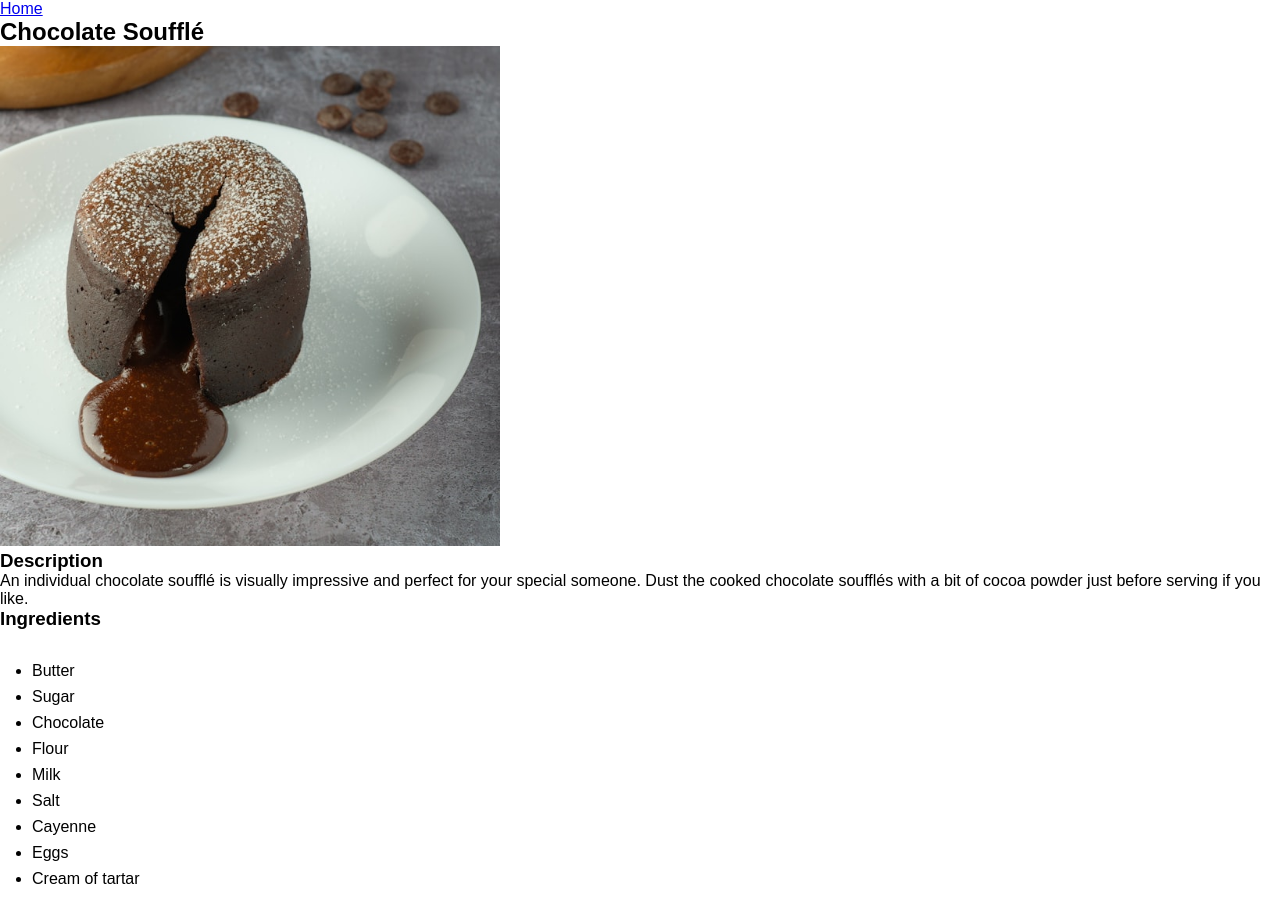
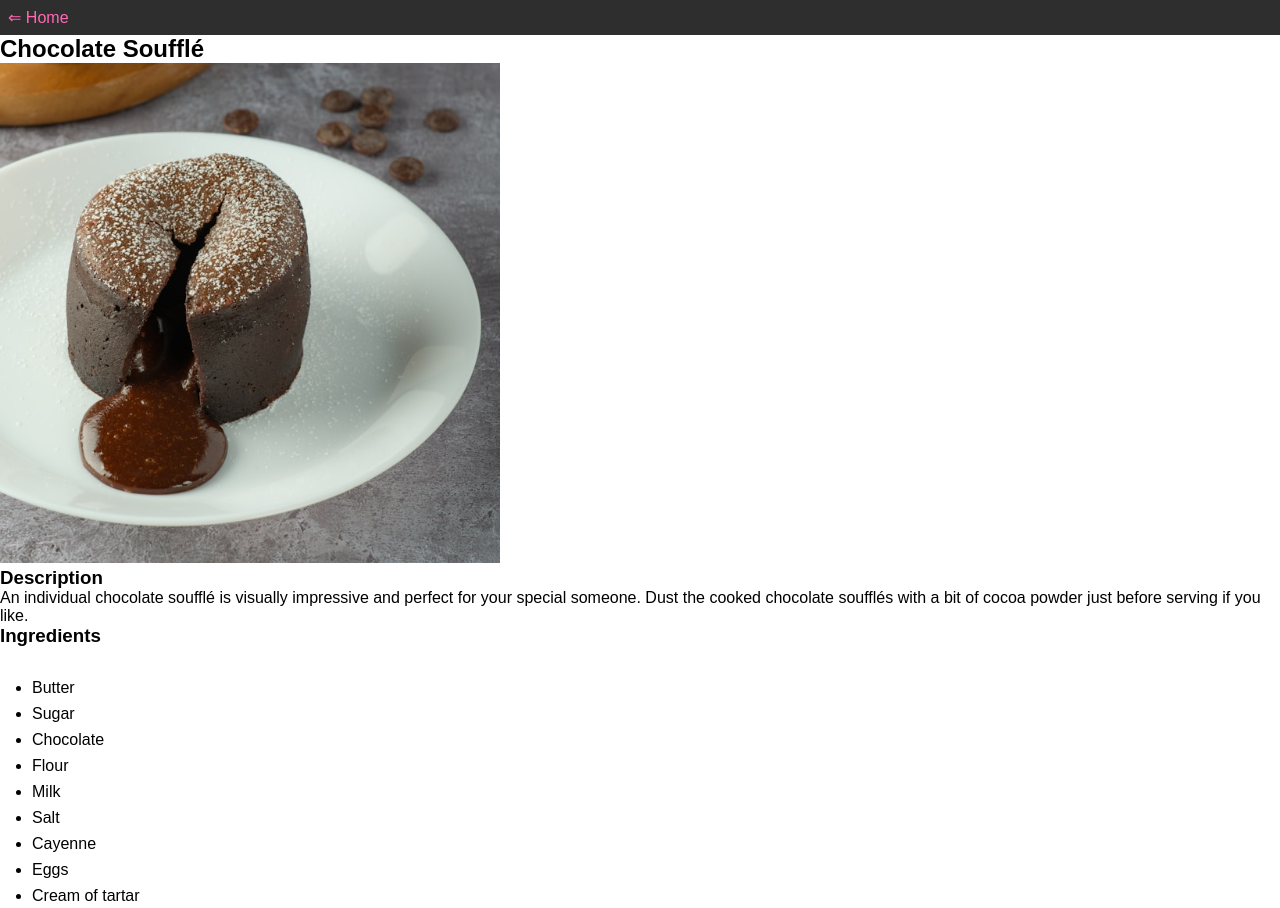
Before and after one commit to Samahers/odin-recipes, a plain HTML site: page recipes/chocolate-souffle.html in a window 1280 px wide. Shown: the top 908 px of the page. Drawn offline with Linux system fonts and the light colour scheme.

Commit message:
Edit recipe pages style

```diff
--- a/recipes/chocolate-souffle.html
+++ b/recipes/chocolate-souffle.html
@@ -9,7 +9,7 @@
 </head>
 <body>
 
-    <a href="../index.html">Home</a>
+    <a href="../index.html" class="home button"> &#8656; Home</a>
 
     <h2>Chocolate Soufflé</h2>
 
--- a/style.css
+++ b/style.css
@@ -3,6 +3,21 @@
     padding: 0;
     box-sizing: border-box;
     font-family: Arial, Helvetica, sans-serif;
+    color: black;
+
+}
+
+a:link {
+  text-decoration: none;
+
+}
+
+a:visited {
+  text-decoration: none;
+}
+
+a:hover {
+  color: hotpink;
 }
 
 h1{
@@ -26,3 +41,13 @@ footer{
     margin-top: auto;
     color: rgb(46, 46, 46);
 }
+
+
+
+
+.home {
+    color: oldlace;
+    display: block;
+    padding: 8px;
+    background-color: rgb(46, 46, 46);
+}
```
Also changed, not shown: recipes/fried-mac-and-cheese-balls.html (+2 -1 lines), recipes/watermelon-and-strawberry-lemonade.html (+1 -1 lines).
